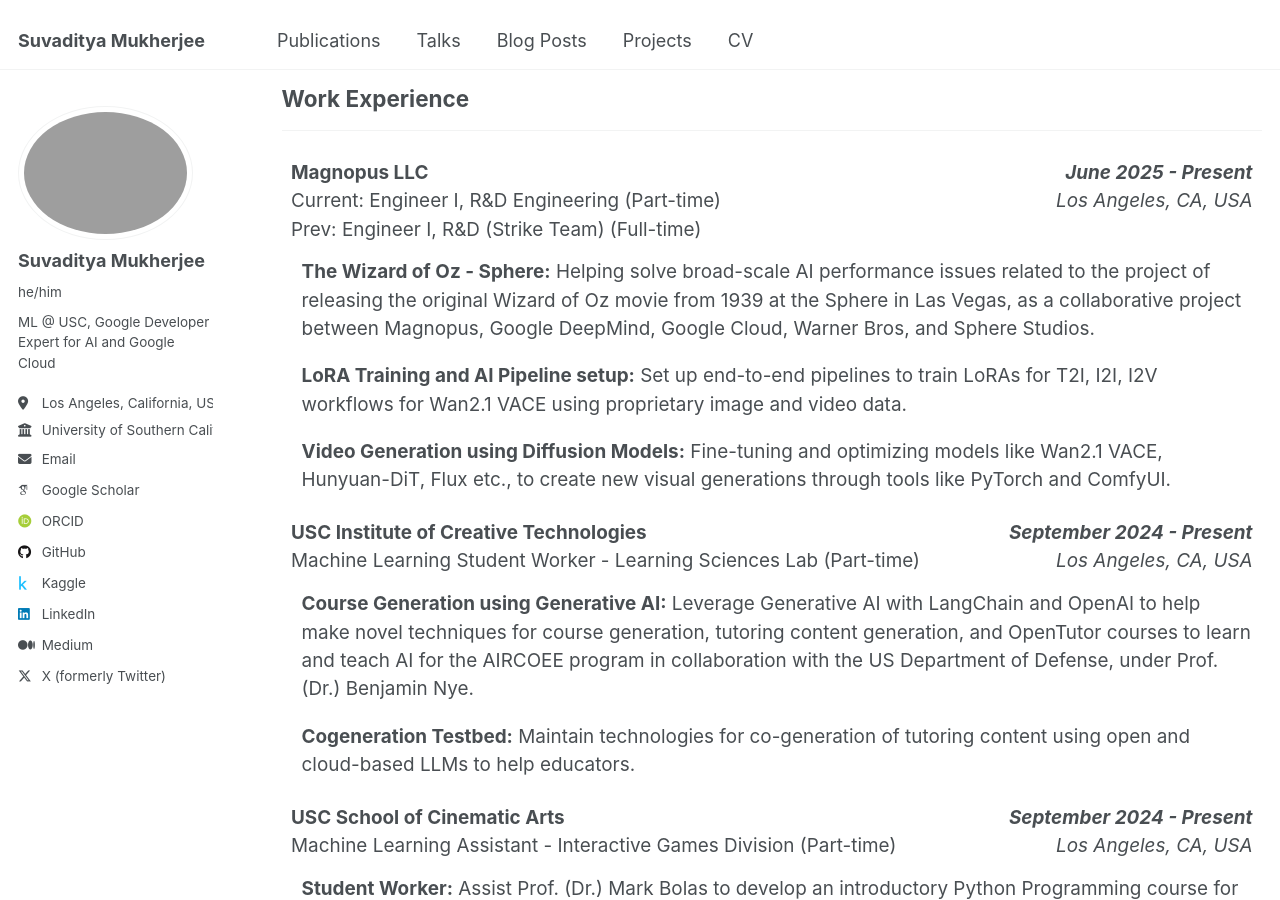
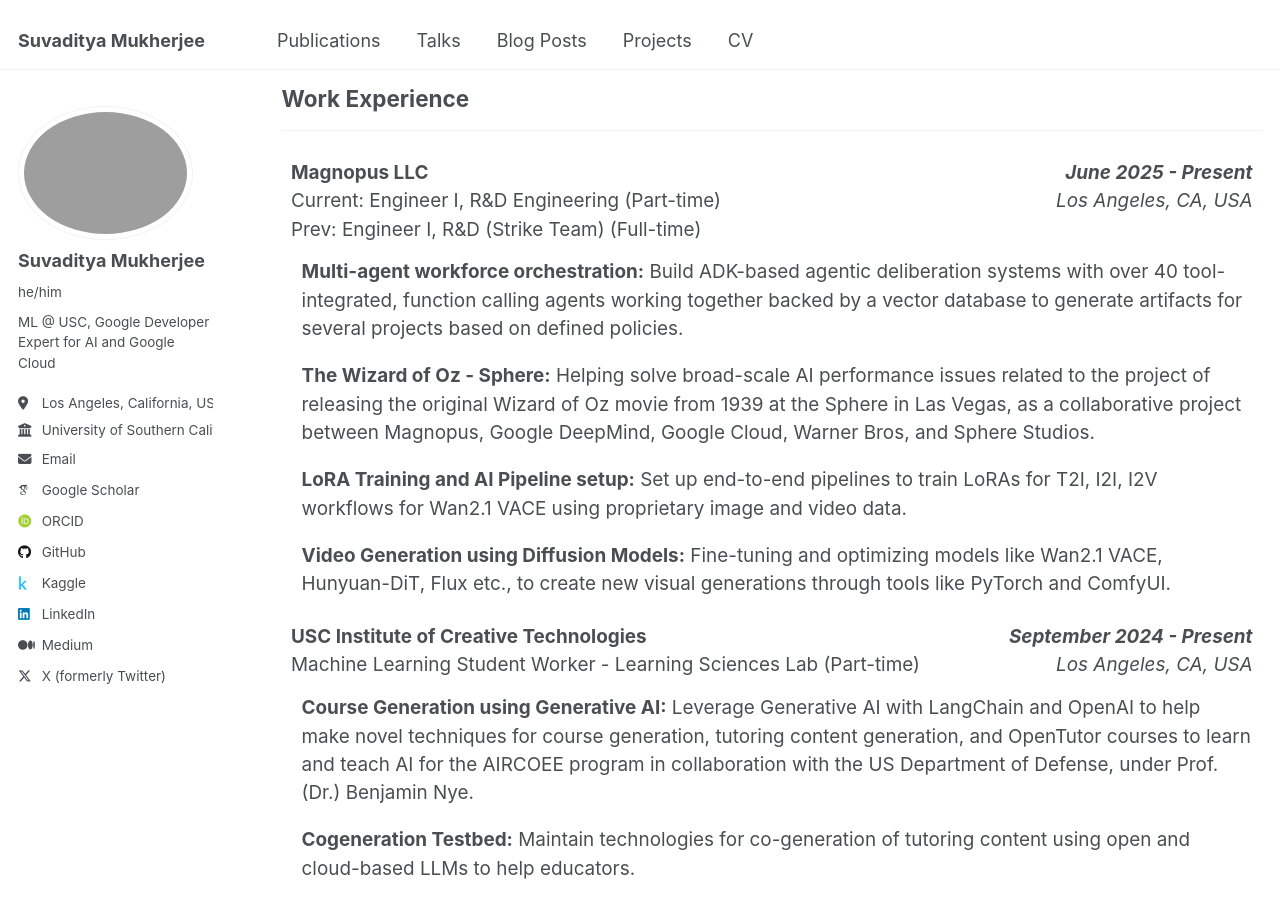
Before and after one commit to suvadityamuk/research-website, a Jekyll site: the page built from _pages/cv.md, in a window 1280 px wide and 900 px high, scrolled down 374 px. Built offline with Jekyll 4.4.1, drawn with Linux system fonts in a browser that asks for light colours; some web fonts are replaced.

```diff
--- a/_data/news.yml
+++ b/_data/news.yml
@@ -11,6 +11,10 @@
 #   • Entries with Markdown links — [link text](url)
 #   • Entries with emoji — use Unicode emoji directly (e.g. 🎉)
 #   • Entries combining links + emoji
+
+- sort_date: 2026-04-05
+  date: "Apr 2026"
+  text: "☀️ I wrote a blog post on [Ray Tracing in 15 minutes](https://suvadityamuk.com/ray-tracing-in-15-minutes/)!"
 
 - sort_date: 2026-03-31
   date: "Mar 2026"
--- a/_pages/cv.md
+++ b/_pages/cv.md
@@ -59,6 +59,11 @@ redirect_from:
     </td>
   </tr>
   <!-- Description Rows -->
+  <tr style="border: none;">
+    <td colspan="2" style="border: none; padding-left: 20px; vertical-align: top;">
+      <strong>Multi-agent workforce orchestration:</strong> Build ADK-based agentic deliberation systems with over 40 tool-integrated, function calling agents working together backed by a vector database to generate artifacts for several projects based on defined policies.
+    </td>
+  </tr>
   <tr style="border: none;">
     <td colspan="2" style="border: none; padding-left: 20px; vertical-align: top;">
       <strong>The Wizard of Oz - Sphere:</strong> Helping solve broad-scale AI performance issues related to the project of releasing the original Wizard of Oz movie from 1939 at the Sphere in Las Vegas, as a collaborative project between Magnopus, Google DeepMind, Google Cloud, Warner Bros, and Sphere Studios.
```
